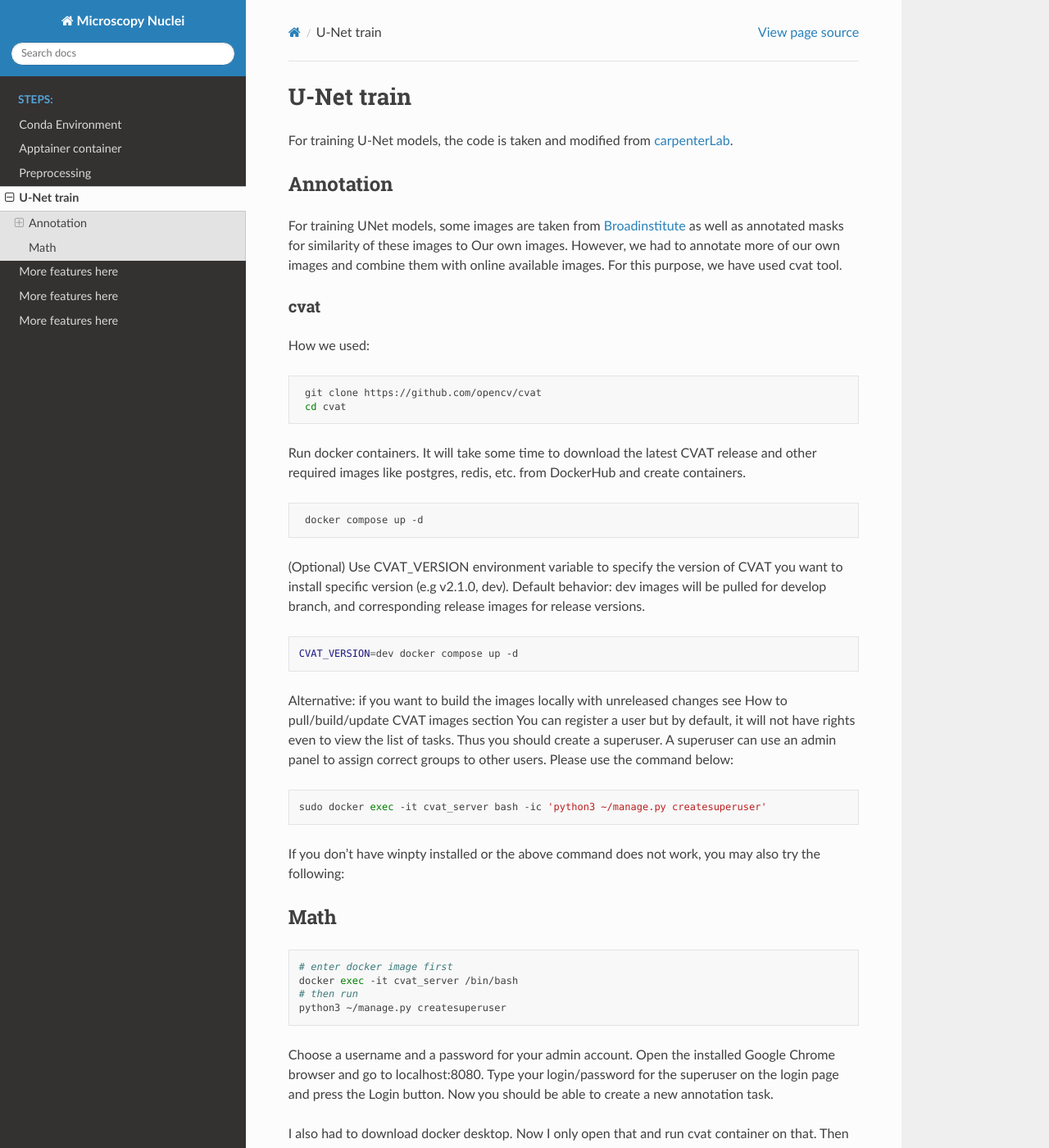
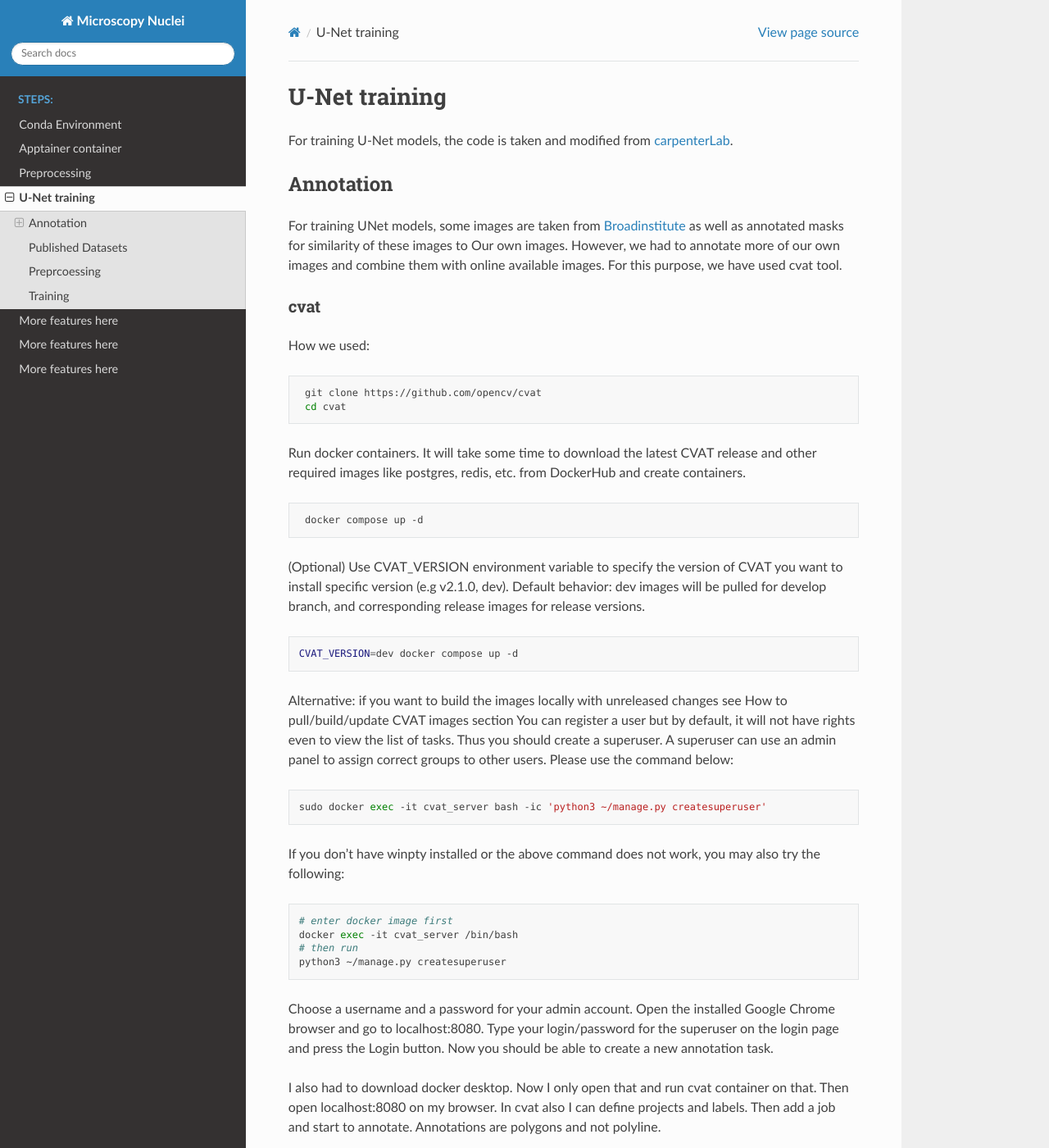
Before and after one commit to SalmaKazemiRashed/Cell_Microscopy_project, a Sphinx documentation site: the page built from doc/Train_UNet.md, in a window 1280 px wide and 1400 px high. Shown: the whole window at 82% size. Built offline with Sphinx 7.4.7 and the Read the Docs theme 3.1.0, drawn with Linux system fonts in a browser that asks for light colours; some of the changed text lies outside the part shown.

Commit message:
update training documentation

````diff
--- a/doc/Train_UNet.md
+++ b/doc/Train_UNet.md
@@ -1,4 +1,4 @@
-# U-Net train
+# U-Net training
 
 For training U-Net models, the code is taken and modified from [carpenterLab](https://github.com/carpenterlab/unet4nuclei/tree/master/unet4nuclei).
 
@@ -35,7 +35,7 @@
 ```
 
 If you don’t have winpty installed or the above command does not work, you may also try the following:
-## Math
+
 
 ```bash
 # enter docker image first
@@ -52,11 +52,16 @@
 Then add a job and start to annotate. Annotations are polygons and not polyline.
 
 
+## Published Datasets
+
 The annotated datasets are published.
 [Nuclei](https://www.sciencedirect.com/science/article/pii/S2352340922009726)
 
 [Cytosol](https://www.sciencedirect.com/science/article/pii/S2352340924011107)
 
+
+
+## Preprcoessing
 
 After exporting annotation masks from cvat, train/UNet/preprocessing.py script will run over masks to create boundary images.
 
@@ -68,3 +73,6 @@
 ![annotated](_static/annot.png)
 
 ![3class](_static/class.png)
+
+
+## Training
````
Also changed, not shown: doc/_static/class.png.
